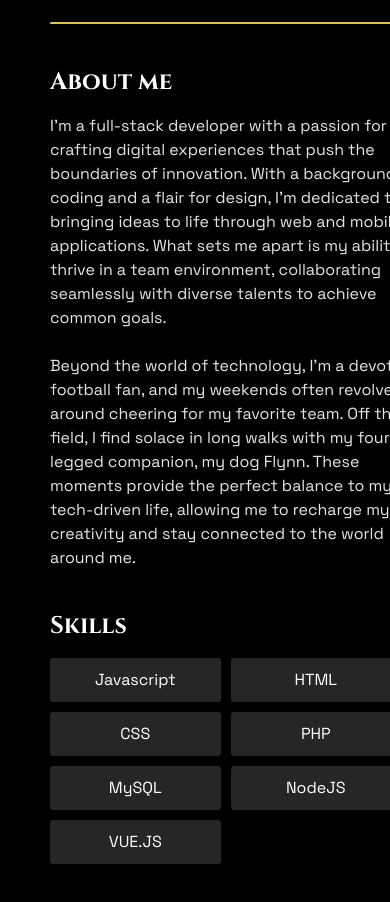
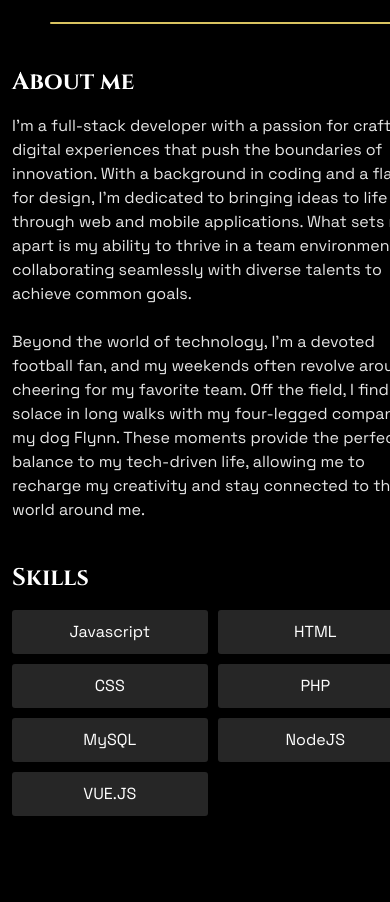
Before and after one commit to tibomertens/portfolio, a plain HTML site: page about.html in a window 390 px wide. Shown: the part 168-1070 px from the top of the page. After the commit the page ends 1034 px from the top, so only its background shows below. Drawn offline with nearby package versions, Linux system fonts and the light colour scheme.

Commit message:
fix: correct mobile spacing

```diff
--- a/about.html
+++ b/about.html
@@ -61,7 +61,7 @@
             class="line w-[375px] h-[2px] rounded-full bg-[#D9C360] ml-[50px] lg:ml-[100px]"
           ></div>
         </div>
-        <section class="about ml-[50px] lg:ml-[150px] mt-[42px]">
+        <section class="about ml-[12px] lg:ml-[150px] mt-[42px]">
           <h2 class="text-2xl font-bold">About me</h2>
           <p class="sm:w-4/5 pt-4 pb-10 text-[#e6e6e6]">
             I'm a full-stack developer with a passion for crafting digital
@@ -80,7 +80,7 @@
             connected to the world around me.
           </p>
         </section>
-        <section class="skills ml-[50px] mr-[24px] lg:ml-[150px] pb-[50px] lg:pb-[150px]">
+        <section class="skills ml-[12px] mr-[12px] lg:ml-[150px] pb-[50px] lg:pb-[150px]">
           <h2 class="text-2xl font-bold pb-4">Skills</h2>
           <div class="skillsContainer">
             <div class="skill"><p>Javascript</p></div>
```
Also changed, not shown: promptopolis.html (+1 -1 lines), sensorSprout.html (+1 -1 lines), zengarden.html (+1 -1 lines).
